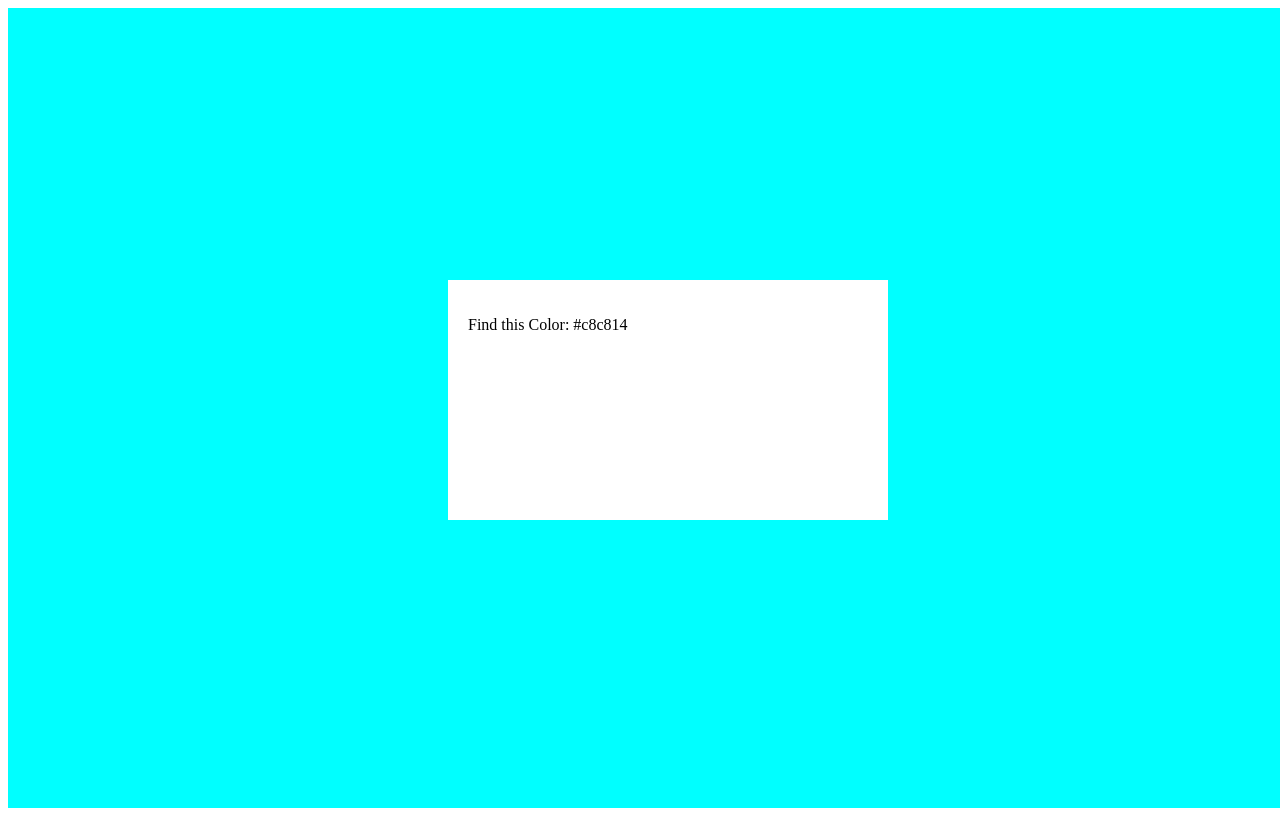
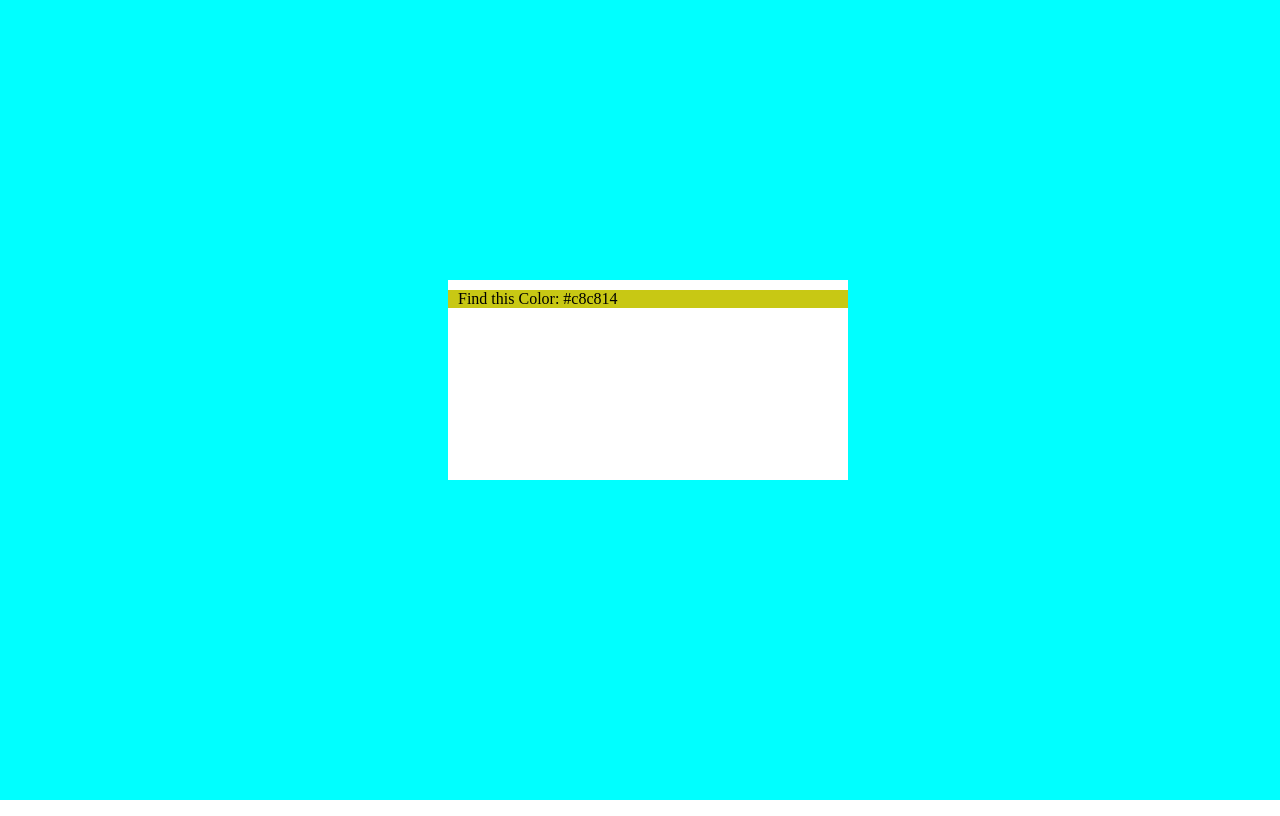
Before and after one commit to rwadnd/color-game, a plain HTML site: page index.html in a window 1280 px wide. Drawn offline with Linux system fonts and the light colour scheme.

Commit message:
changed some design

```diff
--- a/index.html
+++ b/index.html
@@ -1,14 +1,24 @@
 <!DOCTYPE html>
 <html lang="en">
+
 <head>
     <meta charset="UTF-8">
     <meta name="viewport" content="width=device-width, initial-scale=1.0">
     <title>Document</title>
     <link rel="stylesheet" href="style.css">
 </head>
+
 <body>
-    <div id="body"><div id="display"><p id="text">Find this Color:</p></div></div>
+    <div id="body">
+        <div id="display">
+            <div id="textContainer">
+                <p id="text">Find this Color:</p>
+            </div>
+
+        </div>
+    </div>
 
     <script src="script.js"></script>
 </body>
+
 </html>
--- a/script.js
+++ b/script.js
@@ -3,7 +3,7 @@ var colorText = document.getElementById("text")
 colorText.innerText += " " + color;
 
 document.body.addEventListener("mousemove", track);
-
+document.getElementById("textContainer").style.backgroundColor = color;
 function track(e){
 
     var X = Math.floor(e.clientX / 4)
--- a/style.css
+++ b/style.css
@@ -1,5 +1,5 @@
 body {
-
+  margin: 0;
 }
 #body{
     width: 100vw;
@@ -15,5 +15,8 @@ body {
     position: absolute;
     top: 35%;
     left: 35%;
-    padding: 20px;
 }
+
+#text{
+    margin: 10px;
+}
```
